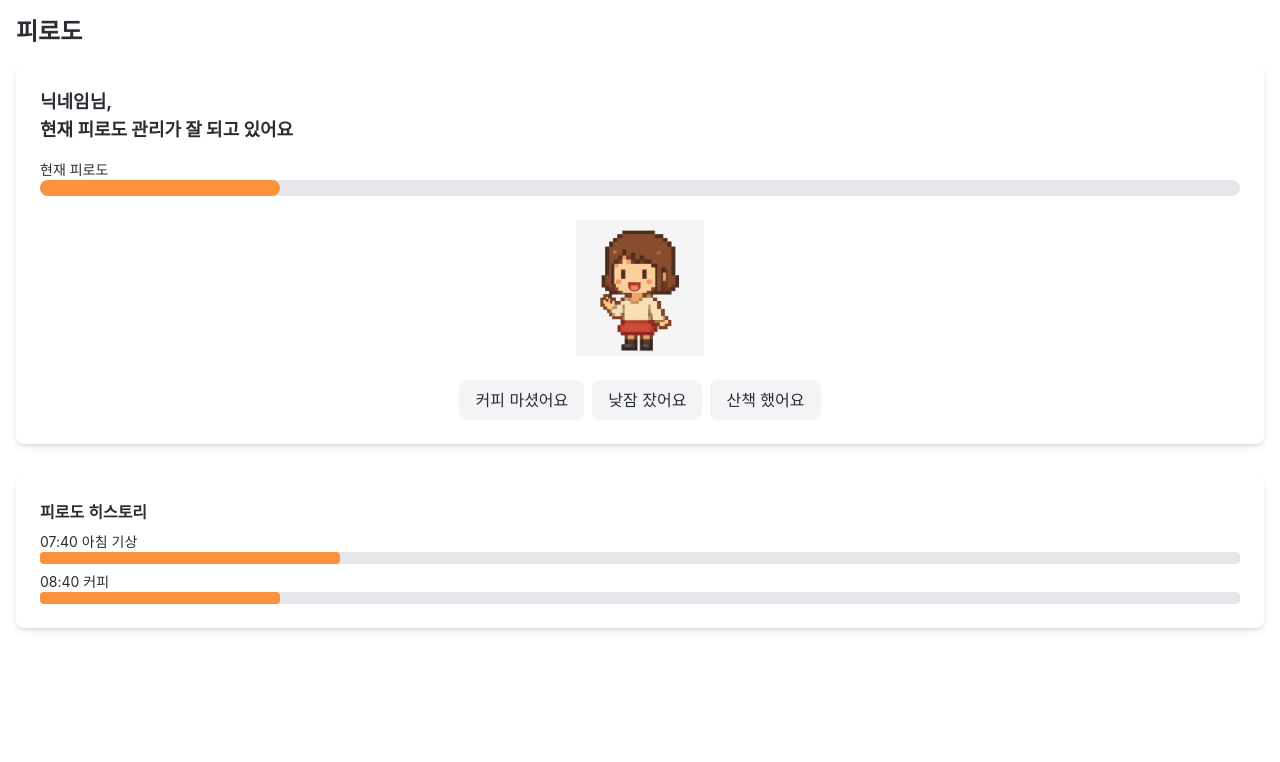
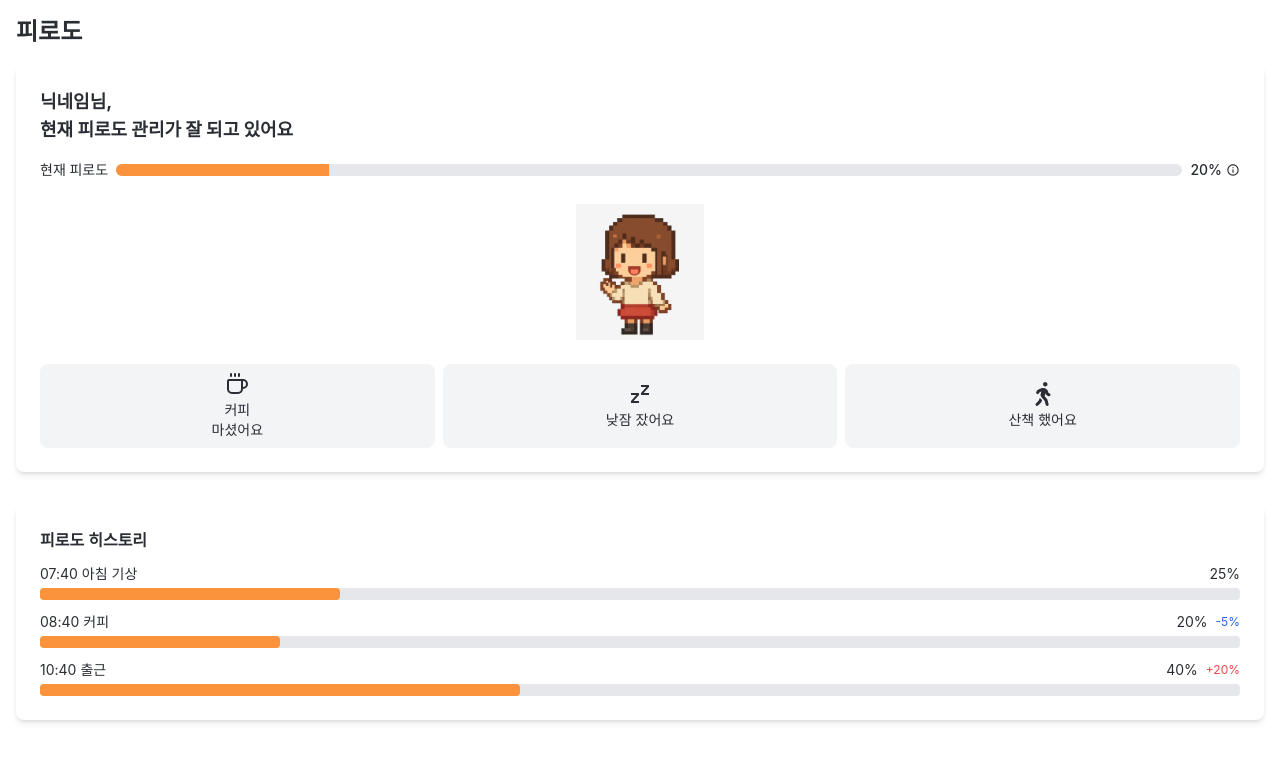
Before and after one commit to AhiamYeong/DGG, a React (Vite) app in the folder frontend/: page / in a window 1280 px wide. Shown: the top 762 px of the page. Built offline with nearby package versions, Linux system fonts and the light colour scheme.

Commit message:
feat: react-icons 패키지 추가 및 페이지에 아이콘 추가

```diff
--- a/frontend/package.json
+++ b/frontend/package.json
@@ -23,6 +23,7 @@
     "react": "^19.1.0",
     "react-datepicker": "^8.7.0",
     "react-dom": "^19.1.0",
+    "react-icons": "^5.5.0",
     "react-router-dom": "^7.7.1",
     "zustand": "^5.0.6"
   },
--- /dev/null
+++ b/frontend/src/components/fatigue/FatigueButtons.tsx
@@ -0,0 +1,29 @@
+/** @format */
+import { LuCoffee } from "react-icons/lu";
+import { RiZzzFill } from "react-icons/ri";
+import { FaWalking } from "react-icons/fa";
+
+export default function FatigueButtons() {
+  return (
+    <div className="grid grid-cols-3 gap-2">
+      <button className="flex flex-col items-center justify-center gap-1 px-4 py-2 rounded-lg bg-gray-100">
+        <LuCoffee className="w-6 h-6" />
+        <span className="text-sm">
+          커피
+          <br />
+          마셨어요
+        </span>
+      </button>
+
+      <button className="flex flex-col items-center justify-center gap-1 px-4 py-2 rounded-lg bg-gray-100">
+        <RiZzzFill className="w-6 h-6" />
+        <span className="text-sm">낮잠 잤어요</span>
+      </button>
+
+      <button className="flex flex-col items-center justify-center gap-1 px-4 py-2 rounded-lg bg-gray-100">
+        <FaWalking className="w-6 h-6" />
+        <span className="text-sm">산책 했어요</span>
+      </button>
+    </div>
+  );
+}
--- a/frontend/src/components/fatigue/FatigueHistory.tsx
+++ b/frontend/src/components/fatigue/FatigueHistory.tsx
@@ -1,29 +1,61 @@
 /** @format */
 
 // TODO: 동적으로 연결
+type HistoryItem = {
+  time: string;
+  label: string;
+  value: number; // 현재 피로도
+  change?: number; // 증감률 (%)
+};
+
+const historyData: HistoryItem[] = [
+  { time: "07:40", label: "아침 기상", value: 25 },
+  { time: "08:40", label: "커피", value: 20, change: -5 },
+  { time: "10:40", label: "출근", value: 40, change: +20 },
+];
+
 export default function FatigueHistory() {
   return (
     <div className="bg-background p-4">
       <div className="bg-white rounded-lg shadow-md p-6">
         <h3 className="font-semibold">피로도 히스토리</h3>
-        <div className="mt-2">
-          <p className="text-sm">07:40 아침 기상</p>
-          <div className="w-full bg-gray-200 h-3 rounded">
-            <div
-              className="bg-orange-400 h-3 rounded"
-              style={{ width: "25%" }}
-            ></div>
+
+        {historyData.map((item, index) => (
+          <div key={index} className="mt-3">
+            <div className="flex items-center justify-between text-sm">
+              {/* 시간 + 라벨 */}
+              <span>
+                {item.time} {item.label}
+              </span>
+
+              {/* 값 + 증감률 */}
+              <div className="flex items-center gap-2">
+                <span>{item.value}%</span>
+                {item.change !== undefined && (
+                  <span
+                    className={
+                      item.change > 0
+                        ? "text-red-500 text-xs"
+                        : item.change < 0
+                        ? "text-blue-600 text-xs"
+                        : "text-gray-400 text-xs"
+                    }
+                  >
+                    {item.change > 0 ? `+${item.change}%` : `${item.change}%`}
+                  </span>
+                )}
+              </div>
+            </div>
+
+            {/* 진행 바 */}
+            <div className="w-full bg-gray-200 h-3 rounded mt-1">
+              <div
+                className="bg-orange-400 h-3 rounded"
+                style={{ width: `${item.value}%` }}
+              ></div>
+            </div>
           </div>
-        </div>
-        <div className="mt-2">
-          <p className="text-sm">08:40 커피</p>
-          <div className="w-full bg-gray-200 h-3 rounded">
-            <div
-              className="bg-orange-400 h-3 rounded"
-              style={{ width: "20%" }}
-            ></div>
-          </div>
-        </div>
+        ))}
       </div>
     </div>
   );
--- /dev/null
+++ b/frontend/src/components/fatigue/FatigueProgressBar.tsx
@@ -0,0 +1,27 @@
+/** @format */
+import { IoMdInformationCircleOutline } from "react-icons/io";
+
+type ProgressProps = {
+  label: string;
+  value: number; // 0 ~ 100
+};
+
+export default function FatigueProgressbar({ label, value }: ProgressProps) {
+  return (
+    <div className="flex items-center gap-2 w-full">
+      {/* 좌측 라벨 */}
+      <span className="text-sm font-medium whitespace-nowrap">{label}</span>
+
+      {/* 진행바 */}
+      <div className="flex-1 h-3 bg-gray-200 rounded-full overflow-hidden">
+        <div className="h-3 bg-orange-400" style={{ width: `${value}%` }}></div>
+      </div>
+
+      {/* 우측 퍼센트 + 아이콘 */}
+      <span className="text-sm font-medium whitespace-nowrap flex items-center gap-1">
+        {value}%
+        <IoMdInformationCircleOutline />
+      </span>
+    </div>
+  );
+}
--- a/frontend/src/pages/FatiguePage.tsx
+++ b/frontend/src/pages/FatiguePage.tsx
@@ -1,6 +1,8 @@
 /** @format */
+import character from "../assets/character.png";
 import FatigueHistory from "../components/fatigue/FatigueHistory";
-import character from "../assets/character.png";
+import FatigueProgressbar from "../components/fatigue/FatigueProgressBar";
+import FatigueButtons from "../components/fatigue/FatigueButtons";
 
 // 전부 하드코딩 된 페이지 -> 동적으로 연결 필요
 export default function FatiguePage() {
@@ -17,13 +19,10 @@ export default function FatiguePage() {
 
           {/* 현재 피로도 */}
           <div className="mt-4">
-            <p className="text-sm">현재 피로도</p>
-            <div className="w-full bg-gray-200 rounded-full h-4">
-              <div
-                className="bg-orange-400 h-4 rounded-full"
-                style={{ width: "20%" }}
-              ></div>
-            </div>
+            <FatigueProgressbar
+              label="현재 피로도"
+              value={20}
+            ></FatigueProgressbar>
           </div>
 
           {/* 캐릭터 */}
@@ -34,17 +33,7 @@ export default function FatiguePage() {
 
           {/* 버튼 */}
           {/* TODO: 아이콘 추가 */}
-          <div className="flex flex-wrap gap-2 justify-center">
-            <button className="px-4 py-2 rounded-lg bg-gray-100">
-              커피 마셨어요
-            </button>
-            <button className="px-4 py-2 rounded-lg bg-gray-100">
-              낮잠 잤어요
-            </button>
-            <button className="px-4 py-2 rounded-lg bg-gray-100">
-              산책 했어요
-            </button>
-          </div>
+          <FatigueButtons></FatigueButtons>
         </div>
       </div>
       <FatigueHistory></FatigueHistory>
```
Also changed, not shown: 1 other file (tests, documents, lock files or other folders).
